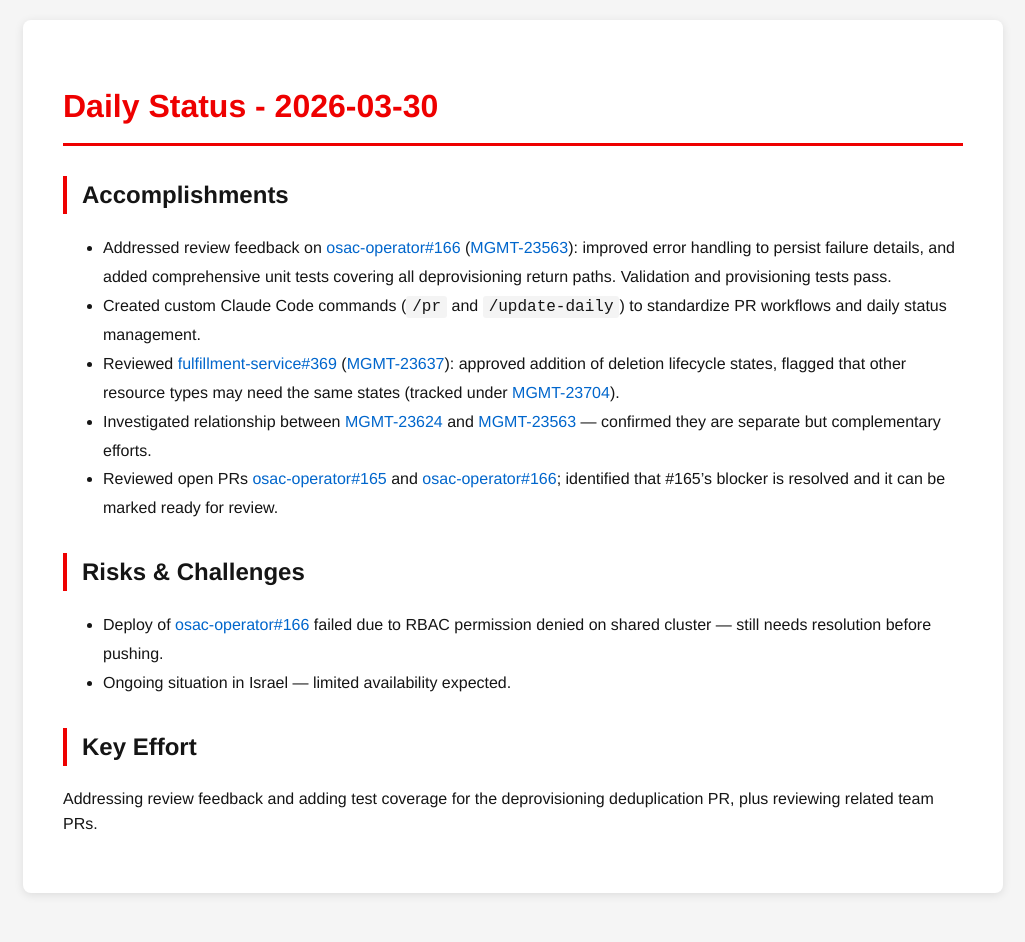
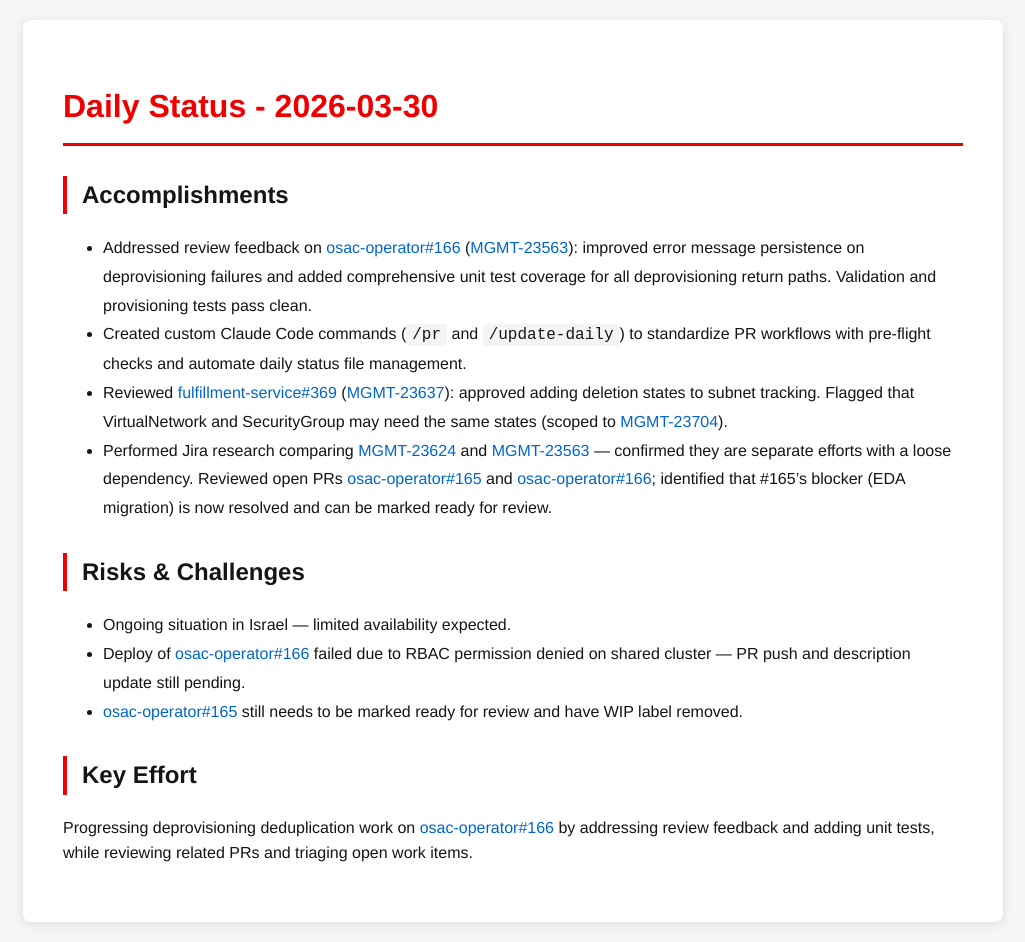
Before and after one commit to tzvatot/daily-status, a Jekyll site: the page built from 2026-03-30.md, in a window 1280 px wide. Shown: the whole page, without its empty margins (127-1152 px from the left). Built offline with Jekyll 4.4.1, drawn with Linux system fonts in a browser that asks for light colours; before the commit the page ends 913 px from its top, so only the background shows below that.

Commit message:
Daily status update - 2026-03-30

```diff
--- a/2026-03-30.md
+++ b/2026-03-30.md
@@ -7,15 +7,15 @@
 # Daily Status - 2026-03-30
 
 ## Accomplishments
-- Addressed review feedback on [osac-operator#166](https://github.com/osac-project/osac-operator/pull/166) ([MGMT-23563](https://issues.redhat.com/browse/MGMT-23563)): improved error handling to persist failure details, and added comprehensive unit tests covering all deprovisioning return paths. Validation and provisioning tests pass.
-- Created custom Claude Code commands (`/pr` and `/update-daily`) to standardize PR workflows and daily status management.
-- Reviewed [fulfillment-service#369](https://github.com/osac-project/fulfillment-service/pull/369) ([MGMT-23637](https://issues.redhat.com/browse/MGMT-23637)): approved addition of deletion lifecycle states, flagged that other resource types may need the same states (tracked under [MGMT-23704](https://issues.redhat.com/browse/MGMT-23704)).
-- Investigated relationship between [MGMT-23624](https://issues.redhat.com/browse/MGMT-23624) and [MGMT-23563](https://issues.redhat.com/browse/MGMT-23563) — confirmed they are separate but complementary efforts.
-- Reviewed open PRs [osac-operator#165](https://github.com/osac-project/osac-operator/pull/165) and [osac-operator#166](https://github.com/osac-project/osac-operator/pull/166); identified that #165's blocker is resolved and it can be marked ready for review.
+- Addressed review feedback on [osac-operator#166](https://github.com/osac-project/osac-operator/pull/166) ([MGMT-23563](https://issues.redhat.com/browse/MGMT-23563)): improved error message persistence on deprovisioning failures and added comprehensive unit test coverage for all deprovisioning return paths. Validation and provisioning tests pass clean.
+- Created custom Claude Code commands (`/pr` and `/update-daily`) to standardize PR workflows with pre-flight checks and automate daily status file management.
+- Reviewed [fulfillment-service#369](https://github.com/osac-project/fulfillment-service/pull/369) ([MGMT-23637](https://issues.redhat.com/browse/MGMT-23637)): approved adding deletion states to subnet tracking. Flagged that VirtualNetwork and SecurityGroup may need the same states (scoped to [MGMT-23704](https://issues.redhat.com/browse/MGMT-23704)).
+- Performed Jira research comparing [MGMT-23624](https://issues.redhat.com/browse/MGMT-23624) and [MGMT-23563](https://issues.redhat.com/browse/MGMT-23563) — confirmed they are separate efforts with a loose dependency. Reviewed open PRs [osac-operator#165](https://github.com/osac-project/osac-operator/pull/165) and [osac-operator#166](https://github.com/osac-project/osac-operator/pull/166); identified that #165's blocker (EDA migration) is now resolved and can be marked ready for review.
 
 ## Risks & Challenges
-- Deploy of [osac-operator#166](https://github.com/osac-project/osac-operator/pull/166) failed due to RBAC permission denied on shared cluster — still needs resolution before pushing.
 - Ongoing situation in Israel — limited availability expected.
+- Deploy of [osac-operator#166](https://github.com/osac-project/osac-operator/pull/166) failed due to RBAC permission denied on shared cluster — PR push and description update still pending.
+- [osac-operator#165](https://github.com/osac-project/osac-operator/pull/165) still needs to be marked ready for review and have WIP label removed.
 
 ## Key Effort
-Addressing review feedback and adding test coverage for the deprovisioning deduplication PR, plus reviewing related team PRs.
+Progressing deprovisioning deduplication work on [osac-operator#166](https://github.com/osac-project/osac-operator/pull/166) by addressing review feedback and adding unit tests, while reviewing related PRs and triaging open work items.
```
